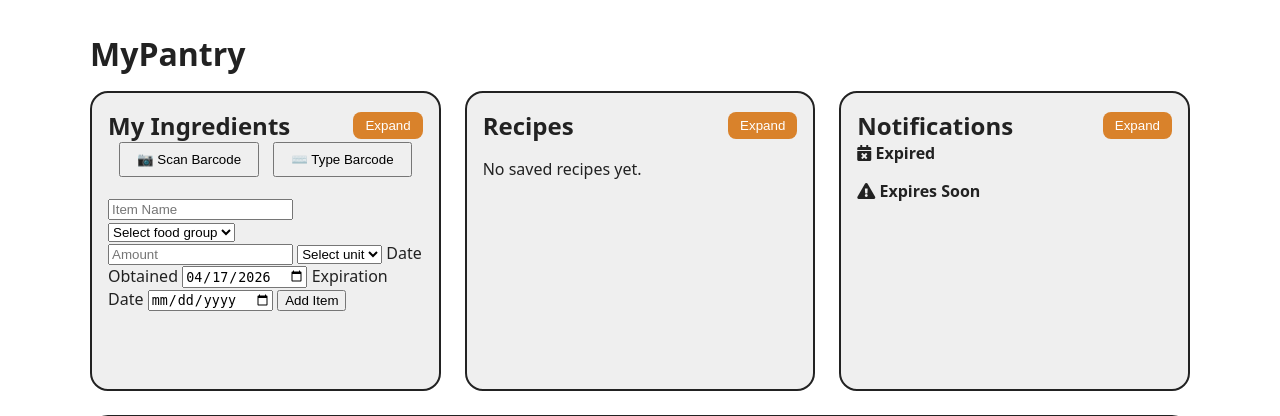
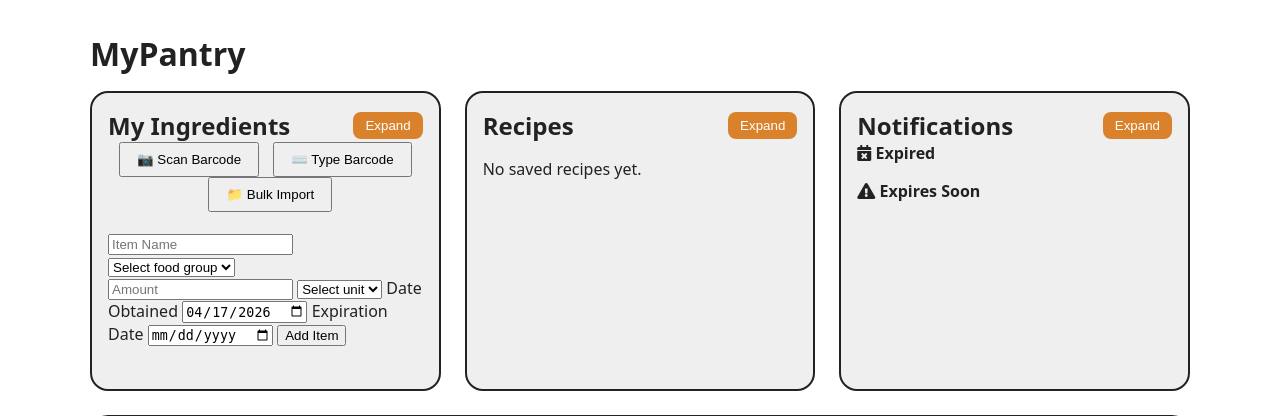
Before and after one commit to eleusink/my-pantry-dependabot, a Django app: page / in a window 1280 px wide. Shown: the part 92-508 px from the top of the page. Run offline with Django 4.2, Linux system fonts and the light colour scheme; the visitor is signed in with stand-in values (Sample User, id 1); data comes from the database, SQL or seed files in the repository; data that the repository does not hold is empty.

Commit message:
UI - Add "Bulk Import" to Home Page Dashboard
Update Inventory/templates/home.html to include a "Bulk Import" button.

Implement a simple modal or file input form that allows users to attach the CSV and post it to the backend.

Include a visually distinct link to the "Download Template" endpoint from Bulk Import 1.

```diff
--- a/your-local-code/Inventory/templates/home.html
+++ b/your-local-code/Inventory/templates/home.html
@@ -25,6 +25,7 @@
 				  <div style="margin-bottom: 10px;">
 					  <button type="button" id="start-scan-btn" style="padding: 8px 16px;">📷 Scan Barcode</button>
 					  <button type="button" id="toggle-manual-btn" style="padding: 8px 16px; margin-left: 10px;">⌨️ Type Barcode</button>
+					  <button type="button" id="bulk-import-btn" style="padding: 8px 16px; margin-left: 10px;" onclick="openBulkImportModal()">📁 Bulk Import</button>
 				  </div>
 
 				  <div id="manual-entry-container" style="display: none; margin-bottom: 15px;">
@@ -540,6 +541,29 @@
 
     openModal("Confirm Deletion", modalBody);
 	}
+
+	function openBulkImportModal() {
+		const formContent = `
+		<form method="POST" action="{% url 'bulk_upload_start' %}" enctype="multipart/form-data">
+			{% csrf_token %}
+			<div class="form-group" style="text-align: center; margin-bottom: 20px;">
+				<p style="margin-bottom: 10px;">Upload a CSV file to carefully add multiple items at once.</p>
+				<a href="{% url 'csv_template_download' %}" style="display: inline-block; padding: 6px 12px; background: #e9ecef; border: 1px solid #ccc; border-radius: 4px; color: #333; text-decoration: none; font-weight: bold;">
+					<i class="fa fa-download"></i> Download CSV Template
+				</a>
+			</div>
+			<div class="form-group" style="margin-bottom: 20px;">
+				<label for="id_file">Select a CSV File</label>
+				<input type="file" name="file" id="id_file" accept=".csv" required style="width: 100%; border: 1px solid #ccc; padding: 10px; border-radius: 4px;">
+			</div>
+			<div class="modal-actions">
+				<button type="submit">Upload & Preview</button>
+				<button type="button" onclick="closeModal()">Cancel</button>
+			</div>
+		</form>
+		`;
+		openModal('Bulk Import Ingredients', formContent);
+	}
 </script>
 
 <script src="{% static 'js/html5-qrcode.min.js' %}"></script>
--- a/your-local-code/Inventory/urls.py
+++ b/your-local-code/Inventory/urls.py
@@ -27,6 +27,8 @@ urlpatterns = [
     path('api/recipes/save/', views.save_recipe, name='save_recipe'),
 
     # Bulk CSV Upload System
+    path('bulk-upload/', views.bulk_upload_start, name='bulk_upload_start'),
+    path('bulk-upload/preview/', views.bulk_upload_preview, name='bulk_upload_preview'),
     path('bulk-upload/template/', views.csv_template_download, name='csv_template_download'),
 
 ]
--- a/your-local-code/Inventory/views.py
+++ b/your-local-code/Inventory/views.py
@@ -366,3 +366,15 @@ def csv_template_download(request):
     writer.writerow(['name', 'quantity', 'unit_measurement', 'date_obtained', 'date_expired', 'food_group'])
 
     return response
+
+
+@login_required
+def bulk_upload_start(request):
+    """Parses uploaded CSV and stores valid/invalid rows in session for Step 2 preview."""
+    pass
+
+
+@login_required
+def bulk_upload_preview(request):
+    """Displays the session preview data and commits corrected data to the database."""
+    pass
```
